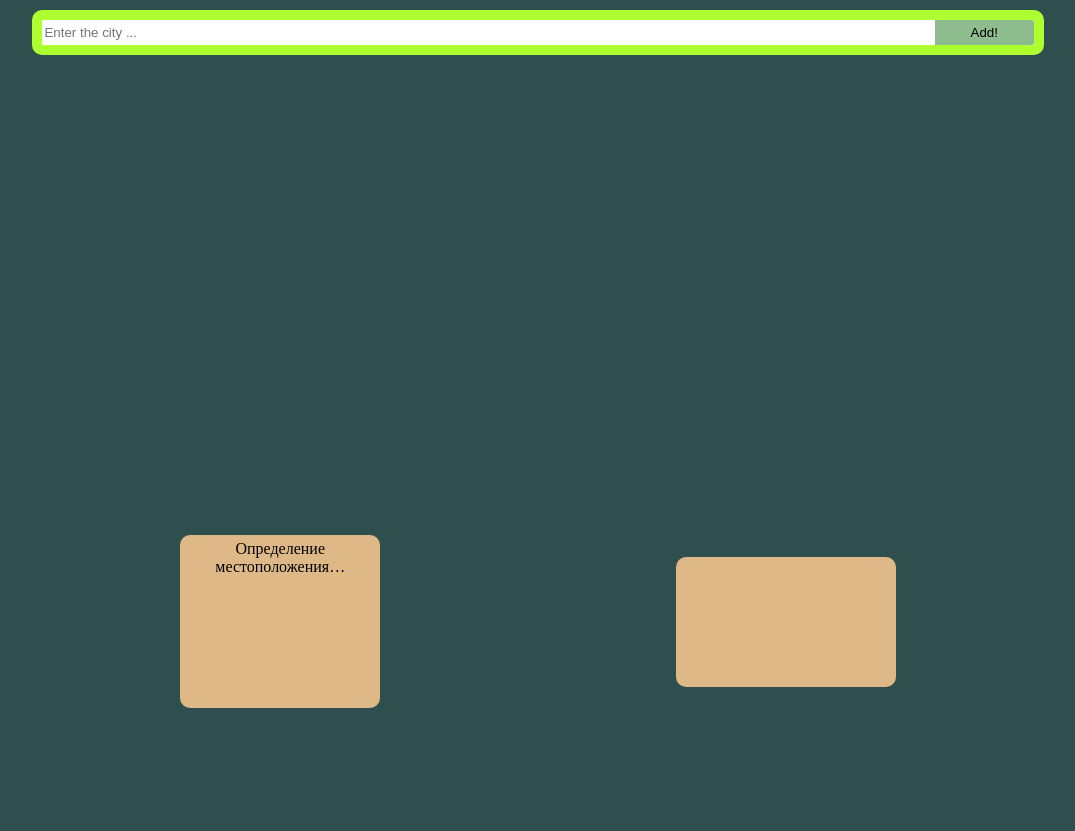
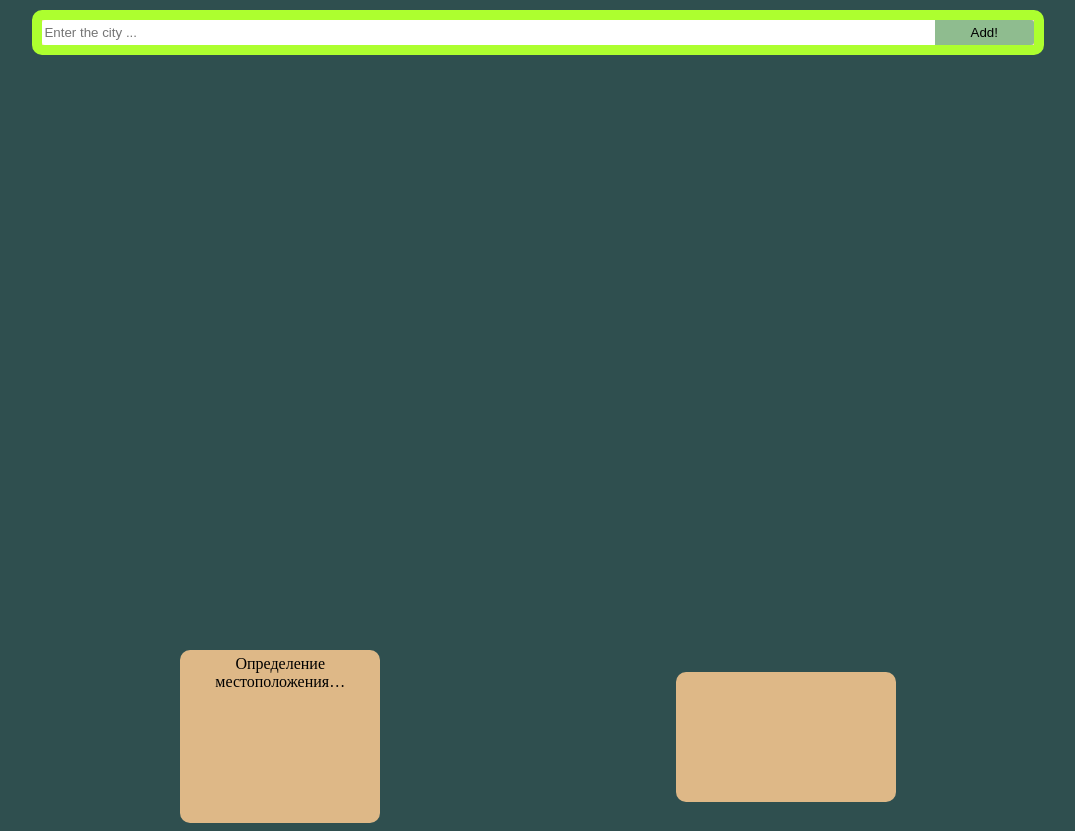
Before and after one commit to Julia-Lm/WeatherApp, a website: page public/index.html in a window 1280 px wide. Shown: the whole page, without its empty margins (102-1177 px from the left). Before the commit the page ends 800 px from the top, so only its background shows below. Drawn offline with nearby package versions, Linux system fonts and the light colour scheme; no server answers.

Commit message:
add css style

```diff
--- a/public/css/style.css
+++ b/public/css/style.css
@@ -45,9 +45,9 @@
   #add{
     margin: 0 auto;
     width: 80%;
+    min-height: 80vh;
   }
   ul{
-    min-height: 35vw;
     padding: 0;
   }
   .list{
@@ -121,6 +121,7 @@
       align-items: center;
       margin: 0 auto;
       width: 80%;
+      min-height: 20vh;
   }
   .divCity span {
     padding-left: 5px;
```
